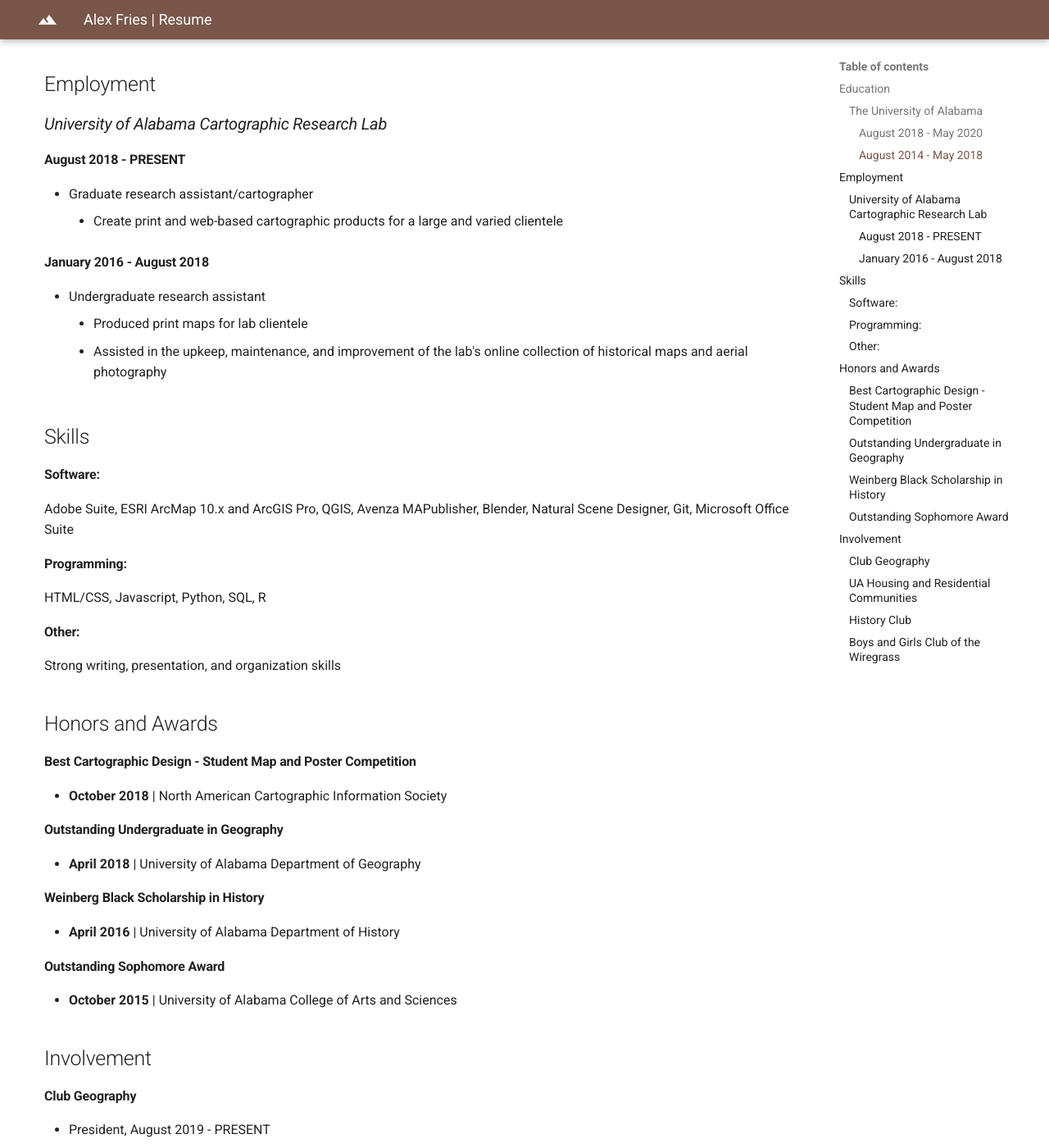
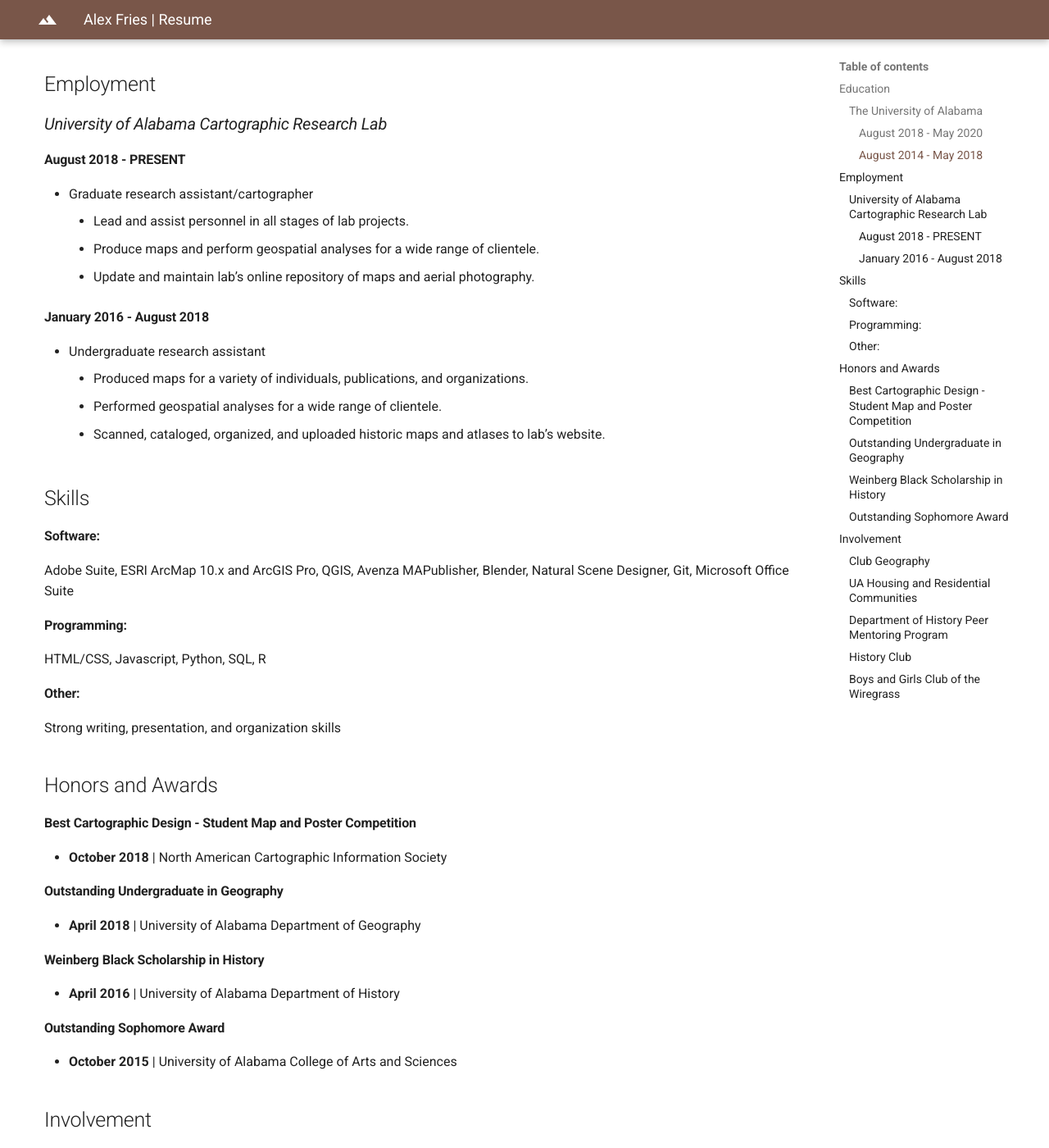
Before and after one commit to acfries/acfries.github.io, an MkDocs documentation site: the page built from docs/resume.md, in a window 1280 px wide and 1400 px high, scrolled down 539 px. Shown: the whole window at 82% size. Built offline with MkDocs 1.6.1 and Material for MkDocs 9.7.7, drawn with Linux system fonts in a browser that asks for light colours; some of the changed text lies outside the part shown.

Commit message:
Updated content on resume.md

```diff
--- a/docs/resume.md
+++ b/docs/resume.md
@@ -20,12 +20,16 @@
 
 #### August 2018 - PRESENT
 * Graduate research assistant/cartographer
-	* Create print and web-based cartographic products for a large and varied clientele
+	* Lead and assist personnel in all stages of lab projects.
+	* Produce maps and perform geospatial analyses for a wide range of clientele.
+	* Update and maintain lab’s online repository of maps and aerial photography.
+
 
 #### January 2016 - August 2018
 * Undergraduate research assistant
-	* Produced print maps for lab clientele
-	* Assisted in the upkeep, maintenance, and improvement of the lab's online collection of historical maps and aerial photography
+	* Produced maps for a variety of individuals, publications, and organizations.
+	* Performed geospatial analyses for a wide range of clientele.
+	* Scanned, cataloged, organized, and uploaded historic maps and atlases to lab’s website.
 
 
 ## Skills
@@ -58,13 +62,16 @@ Strong writing, presentation, and organization skills
 ## Involvement
 
 #### Club Geography
-* President, August 2019 - PRESENT
+* **President**, August 2019 - PRESENT
 
 #### UA Housing and Residential Communities
-* Resident Advisor, July 2015 - May 2018
+* **Resident Advisor**, July 2015 - May 2018
+
+#### Department of History Peer Mentoring Program
+* **Peer Mentor**, January 2016 - May 2018
 
 #### History Club
-* President, January - May 2017
+* **President**, January - May 2017
 
 #### Boys and Girls Club of the Wiregrass
-* Program Staff, June - August 2014 &#124; May - July 2015
+* **Program Staff**, June - August 2014 &#124; May - July 2015
```
